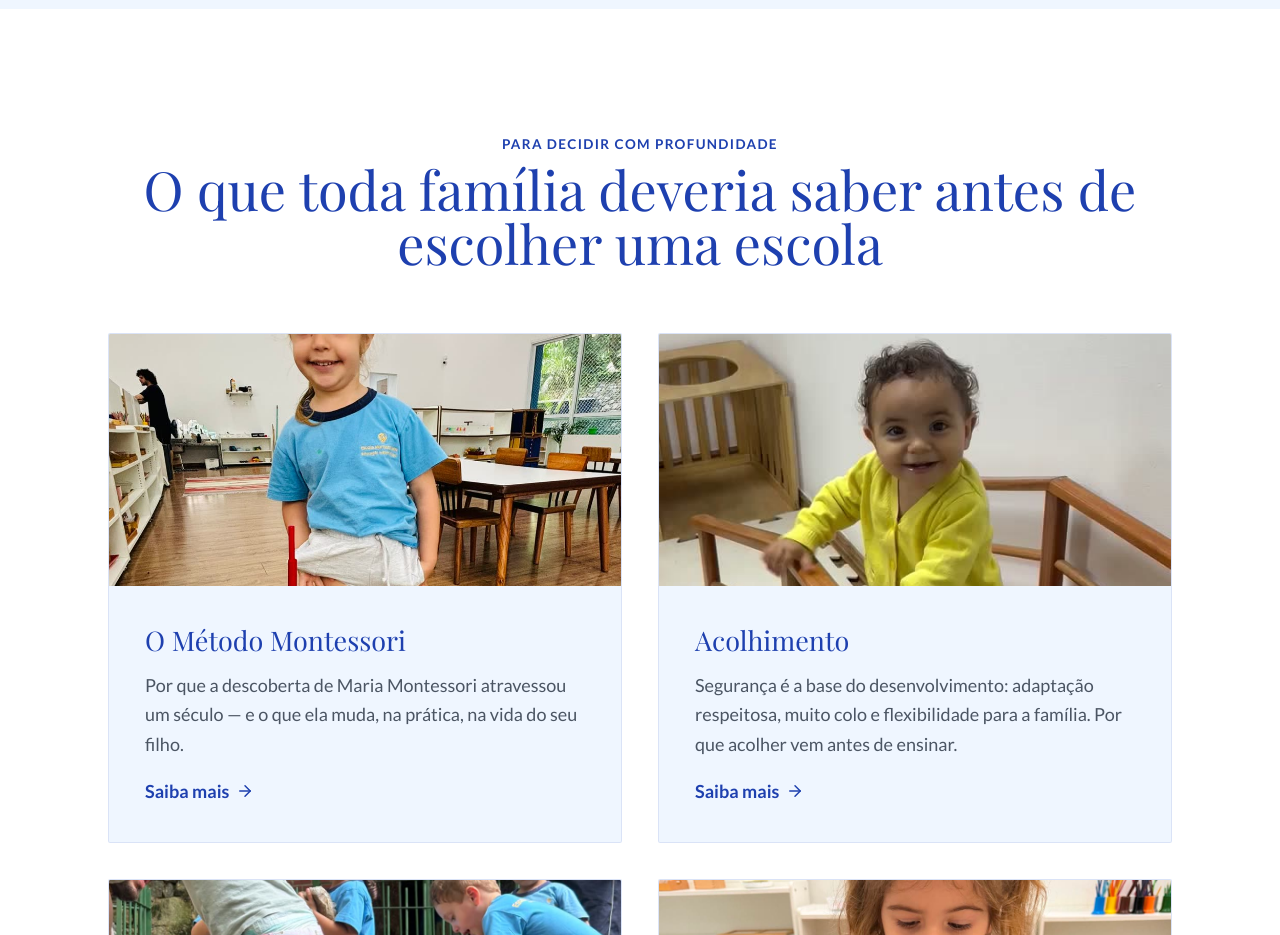
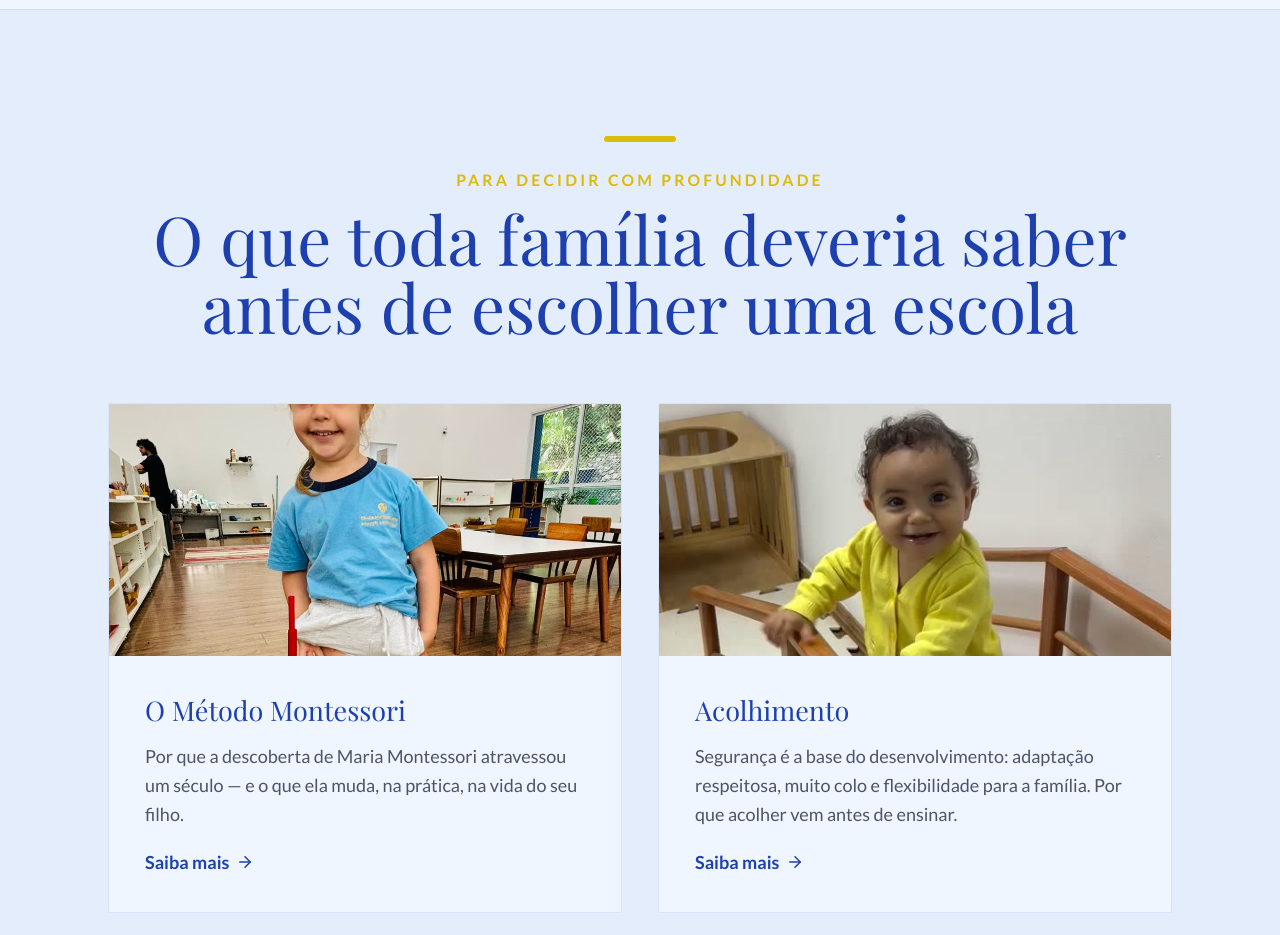
Before and after one commit to cberbel/Escola-montessoriana-site, a React (Vite) app in the folder escola-montessoriana-de-laranjeiras-main/: page / in a window 1280 px wide. Shown: the part 2820-3755 px from the top of the page. Built offline with nearby package versions, Linux system fonts and the light colour scheme.

Commit message:
SaibaMais: mais destaque/separacao do titulo (fundo verde claro proprio, borda no topo, traco dourado e titulo maior)
Co-Authored-By: Claude Fable 5 <noreply@anthropic.com>

```diff
--- a/escola-montessoriana-de-laranjeiras-main/components/SaibaMais.tsx
+++ b/escola-montessoriana-de-laranjeiras-main/components/SaibaMais.tsx
@@ -55,15 +55,16 @@ const topics = [
 ];
 
 export const SaibaMais: React.FC = () => (
-  <Section id="saiba-mais" className="bg-white">
+  <Section id="saiba-mais" className="bg-montessori-green/5 border-t border-montessori-green/10">
     <div className="text-center mb-8 sm:mb-14 min-w-0">
-      <span className="text-montessori-green uppercase tracking-widest font-bold text-xs mb-2 block">
+      <div className="w-16 h-1.5 bg-montessori-gold rounded-full mx-auto mb-5 sm:mb-6" />
+      <span className="text-montessori-gold uppercase tracking-[0.2em] font-bold text-xs sm:text-sm mb-3 block">
         Para decidir com profundidade
       </span>
-      <h2 className="font-serif text-2xl sm:text-3xl md:text-4xl lg:text-5xl text-montessori-green px-1 break-words">
+      <h2 className="font-serif text-3xl sm:text-4xl md:text-5xl lg:text-6xl text-montessori-green px-1 break-words leading-tight">
         O que toda família deveria saber antes de escolher uma escola
       </h2>
-      <p className="sm:hidden text-gray-500 text-sm mt-3">Arraste para o lado para ver todos →</p>
+      <p className="sm:hidden text-montessori-green/60 text-sm mt-4">Arraste para o lado para ver todos →</p>
     </div>
 
     {/*
```
